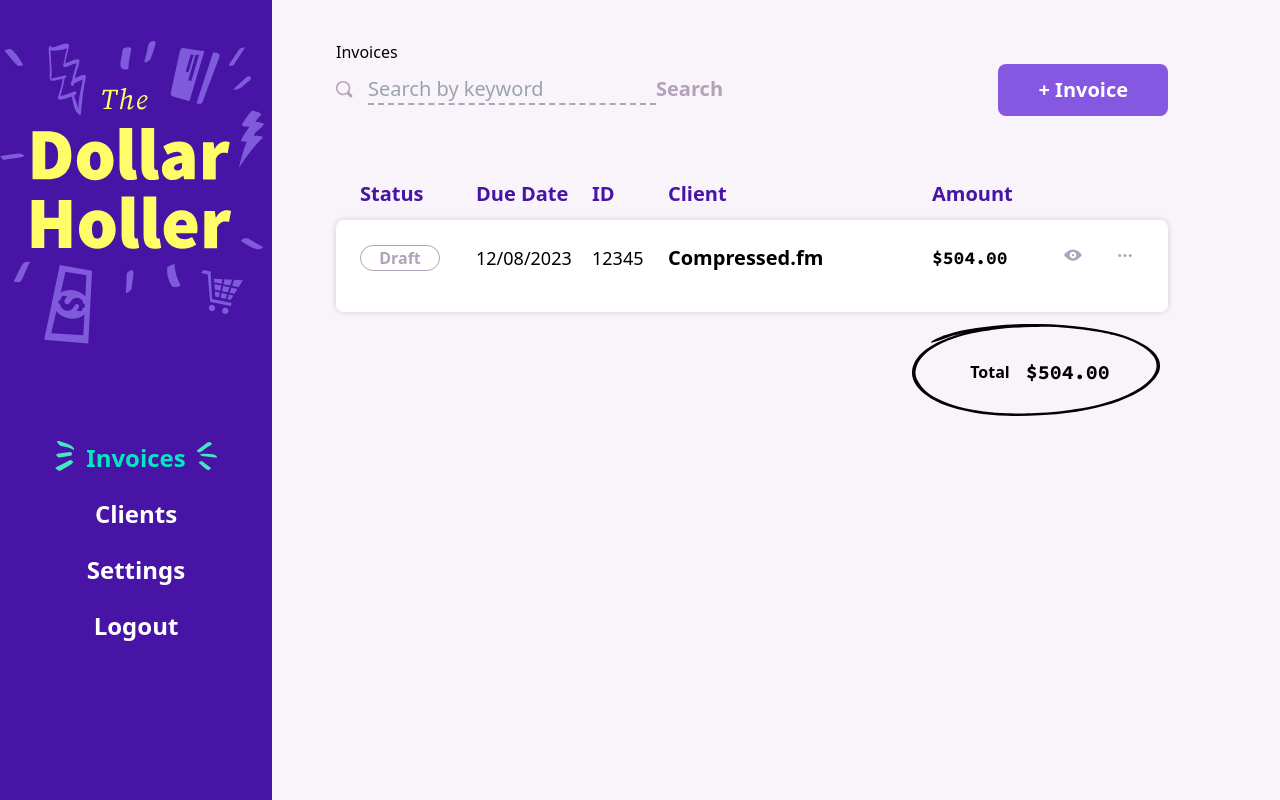
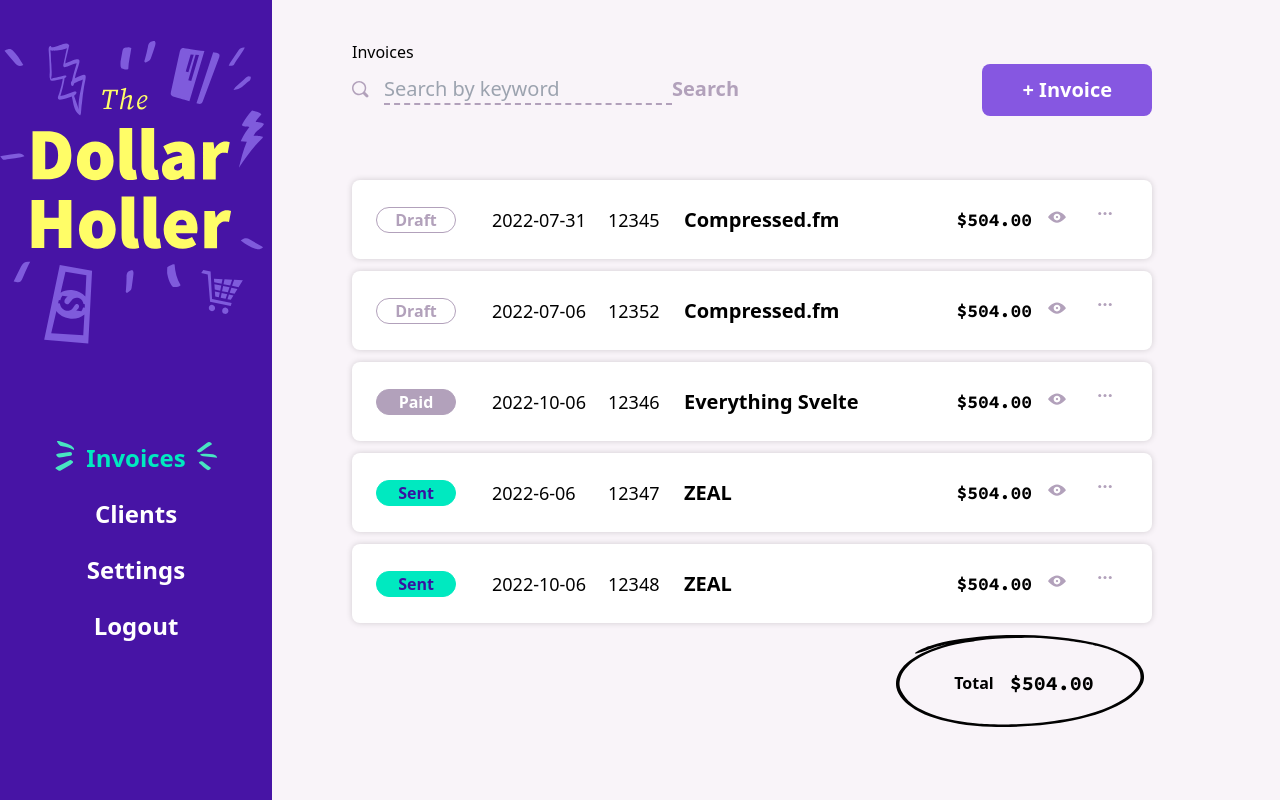
Before and after one commit to moeIsAwesome/dollor, a SvelteKit app: page /invoices in a window 1280 px wide. Built offline with nearby package versions, Linux system fonts and the light colour scheme.

Commit message:
add stores to the project

```diff
--- a/src/app.css
+++ b/src/app.css
@@ -17,7 +17,7 @@
 
 @layer components {
   .invoice-table {
-    @apply grid grid-cols-invoiceTable gap-4 px-6 mb-3 w-full;
+    @apply grid grid-cols-invoiceTableMobile lg:grid-cols-invoiceTable gap-x-4 px-4 lg:px-6 mb-3 w-full;
   }
 }
 
--- /dev/null
+++ b/src/enums.ts
@@ -0,0 +1,10 @@
+export enum invoiceStatus {
+  draft = 'draft',
+  paid = 'paid',
+  sent = 'sent',
+}
+
+export enum clientStatues {
+  active = 'active',
+  archived = 'archived',
+}
--- /dev/null
+++ b/src/global.d.ts
@@ -0,0 +1,29 @@
+interface Invoice {
+  client: Client;
+  createdAt: string;
+  dueDate: string;
+  id: string;
+  invoiceNumber: string;
+  invoiceStatus: invoiceStatus;
+  issuedDate: string;
+  lineItems?: LineItem[];
+  notes?: string;
+  subject?: string;
+  terms?: string;
+}
+interface LineItem {
+  amount: number;
+  description: string;
+  id: string;
+  quantity: number;
+}
+interface Client {
+  clientState: clientStatues;
+  city: string;
+  email: string;
+  id: string;
+  name: string;
+  state: string;
+  street: string;
+  zip: string;
+}
--- a/src/lib/components/Search.svelte
+++ b/src/lib/components/Search.svelte
@@ -10,9 +10,9 @@
     type="text"
     name="search"
     placeholder="Search by keyword"
-    class="w-72 border-b-2 border-dashed border-b-pastelPurple bg-transparent font-sansSerif text-xl text-black outline-none focus:border-b-lavenderIndigo focus:border-solid"
+    class="w-full md:w-{'14 rem'} lg:w-72 border-b-2 border-dashed border-b-pastelPurple bg-transparent font-sansSerif text-base lg:text-xl text-black outline-none focus:border-b-lavenderIndigo focus:border-solid"
   />
-  <button class="font-sansSerif text-xl font-black text-pastelPurple">
+  <button class="font-sansSerif text-lg lg:text-xl font-black text-pastelPurple">
     Search</button
   >
 </div>
--- a/src/lib/components/Tag.svelte
+++ b/src/lib/components/Tag.svelte
@@ -1,13 +1,15 @@
 <script lang="ts">
-  export let label: 'draft' | 'sent' | 'current' | 'late' | 'paid' = 'draft';
+  export let label: 'draft' | 'sent' | 'current' | 'late' | 'paid' | 'archive' =
+    'draft';
+  export let className: string = '';
 </script>
 
 <div
-  class="text-md rounded-full w-20 text-center font-bold capitalize text-pastelPurple border-pastelPurple border-1"
+  class={`text-md rounded-full w-20 text-center font-bold capitalize text-pastelPurple border-pastelPurple border-1 ${className}`}
   class:inverted={label === 'draft'}
   class:success={label === 'sent' || label === 'current'}
   class:alert={label === 'late'}
-  class:archive={label === 'paid'}
+  class:archive={label === 'paid' || label === 'archive'}
 >
   {label}
 </div>
--- /dev/null
+++ b/src/lib/stores/invoiceStore.ts
@@ -0,0 +1,8 @@
+import { writable } from 'svelte/store';
+import data from '../../seed.json';
+
+export const invoices = writable<Invoice[]>([]);
+
+export const loadInvoices = () => {
+  invoices.set(data.invoices);
+};
--- a/src/routes/(dashboard)/+layout.svelte
+++ b/src/routes/(dashboard)/+layout.svelte
@@ -4,5 +4,5 @@
 
 <div class="grid grid-cols-12 md:gap-x-16 bg-whisper min-h-screen">
   <Navbar />
-  <main class="col-span-12 md:col-span-8 md:pt-10"><slot /></main>
+  <main class="px-4 pt-4 col-span-12 md:col-span-8 md:pt-10"><slot /></main>
 </div>
--- a/src/routes/(dashboard)/invoices/+page.svelte
+++ b/src/routes/(dashboard)/invoices/+page.svelte
@@ -1,9 +1,15 @@
 <script>
-  import View from '$lib/components/Icon/View.svelte';
   import Search from '$lib/components/Search.svelte';
-  import Tag from '$lib/components/Tag.svelte';
-  import ThreeDots from '$lib/components/Icon/ThreeDots.svelte';
+
   import CircledAmount from '$lib/components/CircledAmount.svelte';
+  import { invoices, loadInvoices } from '$lib/stores/invoiceStore';
+  import { onMount } from 'svelte';
+  import InvoiceRow from './invoiceRow.svelte';
+
+  onMount(() => {
+    loadInvoices();
+    console.log($invoices);
+  });
 </script>
 
 Invoices
@@ -12,12 +18,14 @@ Invoices
   <title>Invoices | The dollor</title>
 </svelte:head>
 
-<div class="flex justify-between items-center mb-16">
+<div
+  class="flex justify-between mb-7 gap-y-6 md:gap-y-4 lg:mb-16 flex-col-reverse md:flex-row items-start md:items-center"
+>
   <Search />
 
   <div>
     <button
-      class="relative whitespace-nowrap rounded-lg bg-lavenderIndigo px-10 py-3 font-sansSerif text-xl font-black text-white shadow-colored hover:shadow-coloredHover translate-y-0 hover:-translate-y-2 transition-all"
+      class="relative whitespace-nowrap rounded-lg bg-lavenderIndigo lg:px-10 lg:py-3 font-sansSerif lg:text-xl text-base py-2 px-5 font-black text-white shadow-colored hover:shadow-coloredHover translate-y-0 hover:-translate-y-2 transition-all"
       >+ Invoice</button
     >
   </div>
@@ -25,7 +33,7 @@ Invoices
 
 <div>
   <!-- Header -->
-  <div class=" text-daisyBush invoice-table table-header">
+  <div class=" text-daisyBush invoice-table table-header hidden lg-grid">
     <h3>Status</h3>
     <h3>Due Date</h3>
     <h3>ID</h3>
@@ -37,24 +45,9 @@ Invoices
 </div>
 
 <!--Invoices -->
-<div
-  class="invoice-table items-center bg-white py-6 rounded-lg shadow-tableRow"
->
-  <div><Tag label="draft" /></div>
-  <div class="text-lg">12/08/2023</div>
-  <div class="text-lg">12345</div>
-  <div class="text-xl font-bold">Compressed.fm</div>
-  <div class="text-lg font-bold font-mono">$504.00</div>
-  <div class="text-lg">
-    <a href="#" class="text-pastelPurple hover:text-daisyBush"><View /></a>
-  </div>
-  <div class="text-lg center">
-    <button class=" text-pastelPurple hover:text-daisyBush"
-      ><ThreeDots /></button
-    >
-  </div>
-  <div />
-</div>
+{#each $invoices as invoice}
+  <InvoiceRow {invoice} />
+{/each}
 
 <CircledAmount label="Total" amount="$504.00" />
 
--- /dev/null
+++ b/src/routes/(dashboard)/invoices/invoiceRow.svelte
@@ -0,0 +1,74 @@
+<script lang="ts">
+  import Tag from '$lib/components/Tag.svelte';
+  import ThreeDots from '$lib/components/Icon/ThreeDots.svelte';
+  import View from '$lib/components/Icon/View.svelte';
+  export let invoice: Invoice;
+</script>
+
+<div
+  class="invoice-table invoice-row items-center bg-white py-3 lg:py-6 rounded-lg shadow-tableRow"
+>
+  <div class="status">
+    <Tag className="ml-auto lg:ml-0" label={invoice.invoiceStatus} />
+  </div>
+  <div class="text-sm lg:text-lg dueDate">{invoice.dueDate}</div>
+  <div class="text-sm lg:text-lg invoiceNumber">{invoice.invoiceNumber}</div>
+  <div class="lg:text-xl font-bold clientName text-base">
+    {invoice.client.name}
+  </div>
+  <div class="text-sm lg:text-lg font-bold font-mono amount text-right">
+    $504.00
+  </div>
+  <div class="text-sm lg:text-lg viewButton hidden lg:block">
+    <a href="#" class="text-pastelPurple hover:text-daisyBush"><View /></a>
+  </div>
+  <div class="text-lg center moreButton hidden lg:block">
+    <button class=" text-pastelPurple hover:text-daisyBush"
+      ><ThreeDots /></button
+    >
+  </div>
+  <div />
+</div>
+
+<style lang="postcss">
+  .invoice-row {
+    grid-template-areas:
+      'invoiceNumber invoiceNumber'
+      'clientName amount'
+      'dueDate status';
+  }
+
+  @media (min-width: 1024px) {
+    .invoice-row {
+      grid-template-areas: 'status dueDate invoiceNumber clientName amount viewButton moreButton';
+    }
+  }
+
+  .invoice-row .status {
+    grid-area: status;
+  }
+
+  .invoice-row .dueDate {
+    grid-area: dueDate;
+  }
+
+  .invoice-row .invoiceNumber {
+    grid-area: invoiceNumber;
+  }
+
+  .invoice-row .clientName {
+    grid-area: clientName;
+  }
+
+  .invoice-row .amount {
+    grid-area: amount;
+  }
+
+  .invoice-row .viewButton {
+    grid-area: viewButton;
+  }
+
+  .invoice-row .moreButton {
+    grid-area: moreButton;
+  }
+</style>
--- /dev/null
+++ b/src/seed.json
@@ -0,0 +1,156 @@
+{
+  "invoices": [
+    {
+      "client": {
+        "city": "Somewhereville",
+        "clientStatus": "active",
+        "email": "compressed@example.com",
+        "id": "1",
+        "name": "Compressed.fm",
+        "state": "TN",
+        "street": "123 Main Street",
+        "zip": "12345"
+      },
+      "createdAt": "2022-07-01",
+      "dueDate": "2022-07-31",
+      "id": "1",
+      "invoiceNumber": "12345",
+      "invoiceStatus": "draft",
+      "issueDate": "2022-07-01",
+      "lineItems": [
+        {
+          "amount": 100,
+          "description": "Podcast Episode #1",
+          "id": "1",
+          "quantity": 1
+        },
+        {
+          "amount": 200,
+          "description": "Podcast Episode #2",
+          "id": "2",
+          "quantity": 1
+        }
+      ],
+      "notes": "**This** please.",
+      "subject": "Podcast Episodes",
+      "terms": "_Pay_ me."
+    },
+    {
+      "client": {
+        "city": "Somewhereville",
+        "clientStatus": "active",
+        "email": "compressed@example.com",
+        "id": "1",
+        "name": "Compressed.fm",
+        "state": "TN",
+        "street": "123 Main Street",
+        "zip": "12345"
+      },
+      "createdAt": "2022-07-01",
+      "dueDate": "2022-07-06",
+      "id": "2",
+      "invoiceNumber": "12352",
+      "invoiceStatus": "draft",
+      "issueDate": "2022-07-08",
+      "lineItems": [
+        {
+          "amount": 300,
+          "description": "Podcast Episode #1",
+          "id": "3",
+          "quantity": 1
+        },
+        {
+          "amount": 500,
+          "description": "Podcast Episode #2",
+          "id": "4",
+          "quantity": 1
+        }
+      ],
+      "subject": "Podcast Episodes"
+    },
+    {
+      "client": {
+        "city": "Nowhereville",
+        "email": "svelte@example.com",
+        "id": "2",
+        "name": "Everything Svelte",
+        "state": "FL",
+        "street": "456 State Street",
+        "zip": "98765"
+      },
+      "createdAt": "2022-07-01",
+      "dueDate": "2022-10-06",
+      "id": "5",
+      "invoiceNumber": "12346",
+      "invoiceStatus": "paid",
+      "issueDate": "2022-07-01",
+      "lineItems": [
+        {
+          "amount": 1000,
+          "description": "Complete Tier",
+          "id": "5",
+          "quantity": 1
+        },
+        {
+          "amount": 5000,
+          "description": "Starter Tier",
+          "id": "6",
+          "quantity": 2
+        }
+      ],
+      "subject": "Course Material"
+    },
+    {
+      "client": {
+        "city": "Anywhereville",
+        "email": "zeal@example.com",
+        "id": "3",
+        "name": "ZEAL",
+        "state": "CA",
+        "street": "789 Common Drive",
+        "zip": "56789"
+      },
+      "createdAt": "2022-07-01",
+      "dueDate": "2022-6-06",
+      "id": "7",
+      "invoiceNumber": "12347",
+      "invoiceStatus": "sent",
+      "issueDate": "2022-07-01",
+      "lineItems": [
+        {
+          "amount": 5000000,
+          "description": "Website Design",
+          "id": "4",
+          "quantity": 1
+        }
+      ],
+      "subject": "Website"
+    },
+    {
+      "client": {
+        "city": "Anywhereville",
+        "email": "zeal@example.com",
+        "id": "3",
+        "name": "ZEAL",
+        "state": "CA",
+        "street": "789 Common Drive",
+        "zip": "56789"
+      },
+      "createdAt": "2022-07-06",
+      "dueDate": "2022-10-06",
+      "id": "5",
+      "invoiceNumber": "12348",
+      "invoiceStatus": "sent",
+      "issueDate": "2022-07-06",
+      "lineItems": [
+        {
+          "amount": 1000000,
+          "description": "Website Development",
+          "id": "1",
+          "quantity": 1
+        }
+      ],
+      "subject": "Website"
+    }
+  ]
+}
--- a/tailwind.config.js
+++ b/tailwind.config.js
@@ -38,6 +38,7 @@ export default {
       },
       gridTemplateColumns: {
         invoiceTable: '100px 100px 60px 1fr 116px 32px 32px ',
+        invoiceTableMobile: '1fr 90px',
       },
 
       zIndex: {
```
